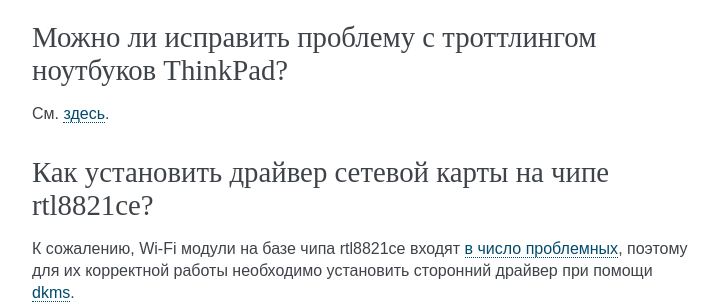
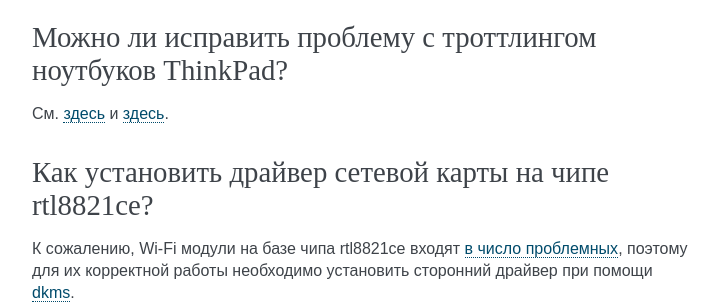
Before and after one commit to RussianFedora/FAQ, a Sphinx documentation site: the page built from source/hardware.rst, in a window 1280 px wide and 900 px high, scrolled down 19067 px. Shown: the part 155-459 px from the top of the window, without its empty margins (388-1111 px from the left). Built offline with Sphinx 7.4.7, drawn with Linux system fonts in a browser that asks for light colours; comment, search, counter and statistics services are not loaded.

Commit message:
Updated thinkpad-throttling question.

```diff
--- a/source/hardware.rst
+++ b/source/hardware.rst
@@ -1055,7 +1055,7 @@
 Можно ли исправить проблему с троттлингом ноутбуков ThinkPad?
 ==================================================================
 
-См. `здесь <https://www.easycoding.org/2019/07/22/reshaem-problemu-s-throttling-na-noutbukax-thinkpad.html>`__.
+См. `здесь <https://www.easycoding.org/2019/07/22/reshaem-problemu-s-throttling-na-noutbukax-thinkpad.html>`__ и `здесь <https://www.easycoding.org/2020/01/06/ustanavlivaem-thermald-na-fedora.html>`__.
 
 .. index:: wi-fi, dkms, kernel module, kernel, rtl8821ce, realtek
 .. _rtl8821ce-install:
```
